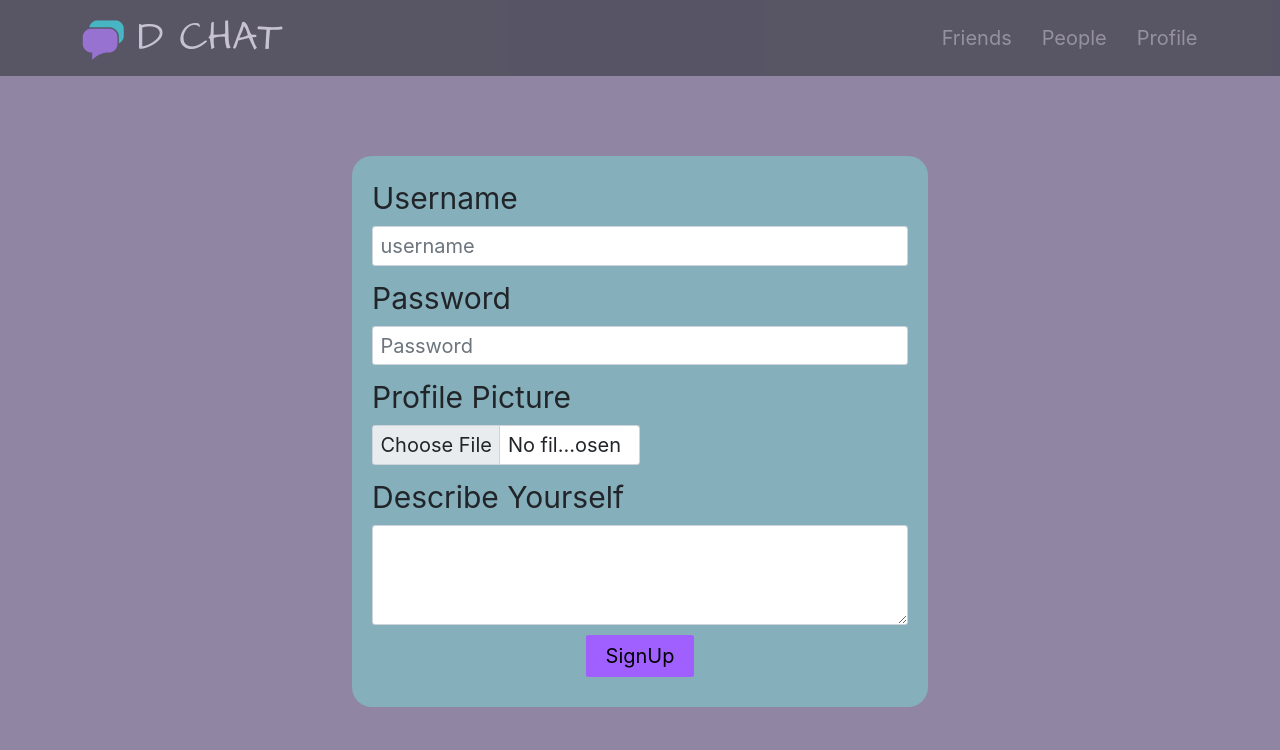
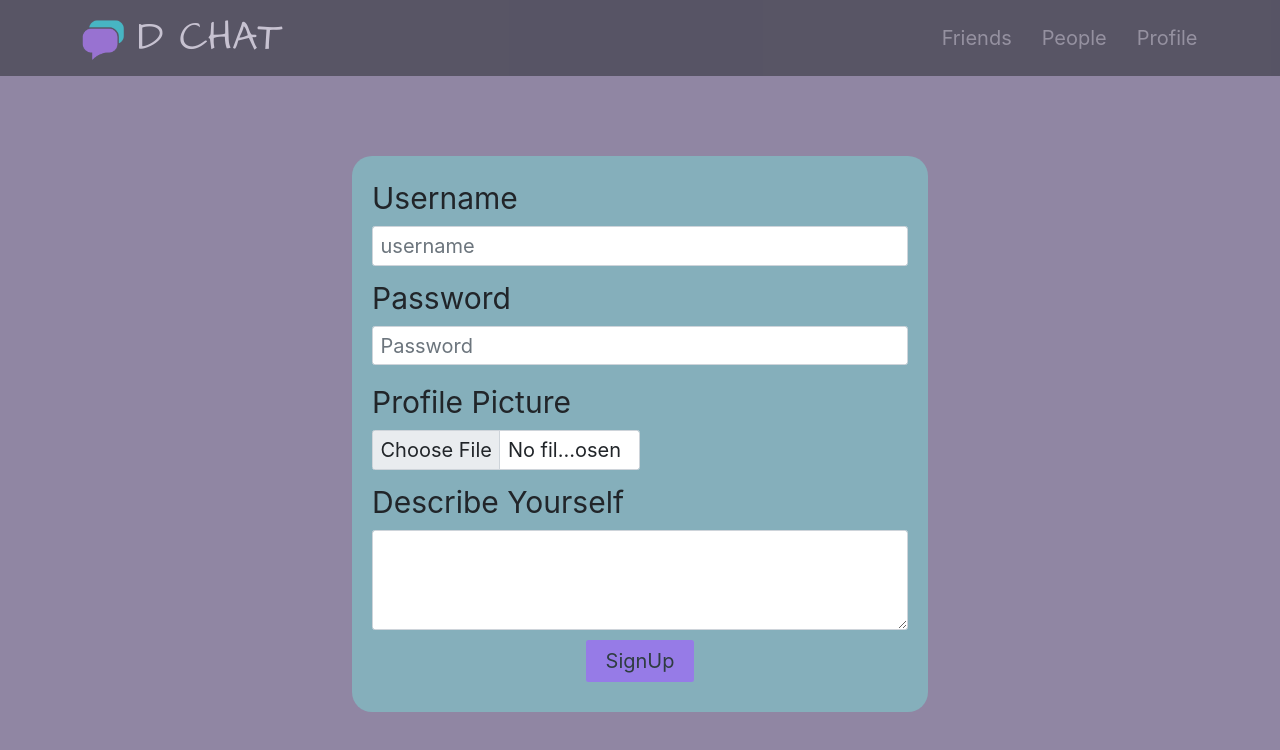
Before and after one commit to DhirajsGithub/dchat, a React (Create React App) app: page / in a window 1280 px wide. Both pictures are taken after a click on the button "SignUp". Shown: the top 750 px of the page. Built offline with nearby package versions, Linux system fonts and the light colour scheme; no server answers.

Commit message:
authentication is done using md5 hash

```diff
--- a/package.json
+++ b/package.json
@@ -8,6 +8,7 @@
     "@testing-library/react": "^13.3.0",
     "@testing-library/user-event": "^13.5.0",
     "bootstrap": "^5.1.3",
+    "md5": "^2.3.0",
     "react": "^18.2.0",
     "react-bootstrap": "^2.4.0",
     "react-dom": "^18.2.0",
--- a/src/App.js
+++ b/src/App.js
@@ -9,23 +9,15 @@ import { useDispatch, useSelector }  from 'react-redux';
 
 function App() {
   const dispatch = useDispatch();
-  // const usersData = useSelector((state)=> state.users.users)
-  // const dataFetched = useSelector((state)=>state.users.dataFetched);
-  // console.log(dataFetched)
-  // console.log(usersData);
-  const [modalOverlay, setModalOverlay] = useState(true);
+  const isUserNamePresent = useSelector((state)=> state.users.isUsernamePresent)
+  const isPasswordMatched = useSelector((state)=> state.users.isPasswordMatched)
   const [loading, setLoading] = useState(false);
-  const handleModalOverlay = (signUpDetails) => {
-    setModalOverlay(false);
-    // console.log(signUpDetails)
-    // setDetails(signUpDetails);
 
-  };
 
   useEffect(() => {
+    console.log("users fetched")
     dispatch(fetchUsersData());
-
-  }, [])
+  }, [dispatch, loading])
 
 
 
@@ -44,12 +36,15 @@ function App() {
 
 }
 
+const basicForm  = (<BasicForm sendUsersData={addUsersData} loading={loading} />)
+
+
   return (
     <Fragment>
-      <Header modalOverlay={modalOverlay} />
+      <Header />
       {loading && <h1>Loading...</h1>}
-      <BasicForm handleModalOverlay={handleModalOverlay} sendUsersData={addUsersData} />
       {/* <Auth signUpDetails={details}  /> */}
+      {!isUserNamePresent && !isPasswordMatched && basicForm}
     </Fragment>
   );
 }
--- a/src/Components/Layouts/Header.js
+++ b/src/Components/Layouts/Header.js
@@ -2,10 +2,13 @@ import React from 'react'
 import { Navbar, Nav, Container, Figure  } from 'react-bootstrap';
 import classes from './Header.module.css';
 import logo from  "./smallLogo.png";
+import { useSelector } from 'react-redux';
 
 const Header = (props) => {
+  const isUserNamePresent = useSelector((state)=> state.users.isUsernamePresent)
+  const isPasswordMatched = useSelector((state)=> state.users.isPasswordMatched)
   return (
-<Navbar className={`${classes.header} ${props.modalOverlay ? classes.modalOverlay : ""}` } collapseOnSelect expand="lg" bg="dark" variant="dark">
+<Navbar className={`${classes.header} ${!isUserNamePresent && !isPasswordMatched  ? classes.modalOverlay : ""}` } collapseOnSelect expand="lg" bg="dark" variant="dark">
   <Container>
 
   <Navbar.Brand href="/" style={{marginBottom: '-16px'}}>
--- a/src/Components/UI/BasicForm.js
+++ b/src/Components/UI/BasicForm.js
@@ -1,83 +1,179 @@
 import React, { useState, useRef, Fragment } from "react";
 import classes from "./BasicForm.module.css";
 import { FloatingLabel, Form, Button, Figure } from "react-bootstrap";
-import { useDispatch, useSelector }  from 'react-redux';
-
+import { useDispatch, useSelector } from "react-redux";
+import { usersActions } from "../store/auth-slice";
+const md5 = require('md5')
 
 function BasicForm(props) {
-  const usersData = useSelector((state)=> state.users.users)
-  const dataFetched = useSelector((state)=>state.users.dataFetched);
+  const isUserNamePresent = useSelector((state)=> state.users.isUsernamePresent)
+  const isPasswordMatched = useSelector((state)=> state.users.isPasswordMatched)
+
+  const dispatch = useDispatch();
+  const usersData = useSelector((state) => state.users.users);
+  const dataFetched = useSelector((state) => state.users.dataFetched);
 
   const [isSignUp, setIsSignUp] = useState(false);
+  const [isLogIn, setIsLogIn] = useState(false);
   const [signUpLogin, setSignUpLogin] = useState(true);
   const usernameRef = useRef();
   const passwordRef = useRef();
   const describeRef = useRef();
+  const [changeUsername, setChangeUsername] = useState(false);
+  const [changePassword, setChangePassword] = useState(false);
+  const [changeDescribe, setChangeDescribe] = useState(false);
+  // const [sgnDisable, setsgnDisable] = useState(true);
 
   const isValid = (value) => value.trim().length > 5;
-  const isDescribeValid = (value) => value.trim().length > 19;
+  const isDescribeValid = (value) => value.trim().length > 30;
 
   let formIsValid = false;
 
   const handleFormSubmit = (event) => {
     event.preventDefault();
+    setIsLogIn(true);
+    let enternedUsername = usernameRef.current.value;
+    let enternedpassword = passwordRef.current.value;
+
+    if (isValid(enternedUsername) && isValid(enternedpassword)) {
+      formIsValid = true;
+    }
+
+    // checkign the login credentials
+    if (dataFetched) {
+      const isUserNamePresent = usersData.some((user) => {
+        return user.username == enternedUsername;
+      });
+      enternedpassword = md5(enternedpassword);
+      const isPasswordPresent = usersData.some((user) => {
+        return user.password == enternedpassword;
+      });
+      if (isUserNamePresent && isPasswordPresent) {
+        console.log("both present")
+        dispatch(
+          usersActions.getUsers({
+            users: usersData || [],
+            isUsernamePresent: true,
+            dataFetched: dataFetched,
+            isPasswordMatched: true,
+          })
+        );
+      }
+      console.log("finding user name in database " + isUserNamePresent);
+      console.log("finding password in database " + isPasswordPresent);
+    }
+    if (formIsValid) {
+      console.log("shit");
       setSignUpLogin(false);
-    props.handleModalOverlay();
-
+    }
   };
   const handleSignUp = () => {
     setIsSignUp(true);
+    setIsLogIn(false)
+  };
+  const handleUsernameChange = (event) => {
+    const username = event.target.value;
+    if (isValid(username)) {
+      setChangeUsername(true);
+    } else {
+      setChangeUsername(false);
+    }
+  };
+  const handlePasswordChange = (event) => {
+    const pass = event.target.value;
+    if (isValid(pass)) {
+      setChangePassword(true);
+    } else {
+      setChangePassword(false);
+    }
+  };
+  const handleDescribeChange = (event) => {
+    const pass = event.target.value;
+    if (isDescribeValid(pass)) {
+      setChangeDescribe(true);
+    } else {
+      setChangeDescribe(false);
+    }
   };
 
-  const handleSignUpData = (event) =>{
+  const handleSignUpData = (event) => {
     const enternedUsername = usernameRef.current.value;
     const enternedpassword = passwordRef.current.value;
     const enternedDescribe = describeRef.current.value;
 
-    if(isValid(enternedUsername) && isValid(enternedpassword) && isDescribeValid(enternedDescribe)){
+    if (
+      isValid(enternedUsername) &&
+      isValid(enternedpassword) &&
+      isDescribeValid(enternedDescribe)
+    ) {
       formIsValid = true;
     }
-    if(!formIsValid){
-      alert("please enter a valid email 📧 and strong 💪 password 🎫 and describe yourself 💩 🐵 🐒 in atleast 20 words")
+    if (!formIsValid) {
+      alert(
+        "please enter a valid email 📧 and strong 💪 password 🎫 and describe yourself 💩 🐵 🐒 in atleast 20 words"
+      );
       return;
     }
     const details = {
-      username : enternedUsername,
-      password : enternedpassword,
-      describe : enternedDescribe,
-      profile : null,
-    }
+      username: enternedUsername,
+      password: md5(enternedpassword),
+      describe: enternedDescribe,
+      profile: null,
+    };
+    if (dataFetched) {
+      const isUserNamePresent = usersData.some((user) => {
+        return user.username == enternedUsername;
+      });
+      console.log(
+        "Signing in ...finding user name in database " + isUserNamePresent
+      );
+      if (!isUserNamePresent) {
+        props.sendUsersData(details);
+        // if(!props.loading){
+        //   window.location.reload();
+        //   console.log("shit")
+        // }
         setIsSignUp(false);
         setSignUpLogin(false);
-    props.handleModalOverlay(details);
-    if(dataFetched){
-      const isUserNamePresent = usersData.some((user)=>{
-        return (
-          user.username == enternedUsername
-        )
-      })
-      console.log('finding user name in database '+isUserNamePresent)
-      if(!isUserNamePresent){
-        props.sendUsersData(details);
-
+      } else {
+        alert("The username is already used !!!!");
       }
     }
+  };
+
+  return (
+    <React.Fragment>
 
 
-  }
+    <Form onSubmit={handleFormSubmit} className={classes.form}>
+    {isLogIn && !isUserNamePresent && !isPasswordMatched && <p style={{color: 'red', fontSize:'1.5rem'}} >Username and Password doesn't match !</p>}
 
-
-
-  return (
-    <Form onSubmit={handleFormSubmit} className={classes.form}>
       <Form.Group className="mb-3" controlId="formBasicPassword">
         <Form.Label>Username</Form.Label>
-        <Form.Control type="text" placeholder="username" ref={usernameRef} />
+        <Form.Control
+        className={`${isLogIn && !isUserNamePresent && !isPasswordMatched ? classes.invalidCredentials: '' }`}
+          onChange={handleUsernameChange}
+          autoComplete="off"
+          type="text"
+          placeholder="username"
+          ref={usernameRef}
+          onFocus = {()=>{
+            setIsLogIn(false)
+          }}
+        />
       </Form.Group>
-
-      <Form.Group className="mb-3" controlId="formBasicEmail">
+      <Form.Group className="mb-4" controlId="formBasicEmail">
         <Form.Label>Password</Form.Label>
-        <Form.Control type="password" placeholder="Password" ref={passwordRef} />
+        <Form.Control
+        className={`${isLogIn && !isUserNamePresent && !isPasswordMatched ? classes.invalidCredentials: '' }`}
+          type="password"
+          placeholder="Password"
+          ref={passwordRef}
+          onChange={handlePasswordChange}
+          onFocus = {()=>{
+            setIsLogIn(false)
+          }}
+        />
       </Form.Group>
 
       {isSignUp && (
@@ -96,42 +192,58 @@ function BasicForm(props) {
                 placeholder="kjfdsa"
                 ref={describeRef}
                 style={{ height: "100px" }}
-
+                onChange={handleDescribeChange}
               />
             </FloatingLabel>
           </Form.Group>
         </React.Fragment>
       )}
       <div className={classes.btns}>
-
-     { !isSignUp && <React.Fragment>
+        {!isSignUp && (
+          <React.Fragment>
             <Button
-          style={{ backgroundColor: "#00e4e3", border: "2px solid #00e4e3" }}
+              disabled={!changePassword || !changeUsername}
+              style={{
+                backgroundColor: "#00e4e3",
+                border: "2px solid #00e4e3",
+                // cursor : lgnDisable ? 'not-allowed' : 'pointer'
+              }}
               type="submit"
               variant="primary"
             >
               Login
             </Button>
-        <span style={{color: 'rgb(100, 150, 160)'}}>|</span>
+            <span style={{ color: "rgb(100, 150, 160)" }}>|</span>
             <Button
-          style={{ backgroundColor: "#a060ff", border: "2px solid #a060ff" }}
+              style={{
+                backgroundColor: "#a060ff",
+                border: "2px solid #a060ff",
+                // cursor :isSignUp && sgnDisable ? 'not-allowed' : 'pointer'
+              }}
               type="button"
               onClick={handleSignUp}
               variant="info"
             >
               SignUp
             </Button>
-        </React.Fragment>}
-        {isSignUp && <Button
+          </React.Fragment>
+        )}
+        {isSignUp && (
+          <Button
+            disabled={
+              !isSignUp || !changePassword || !changeUsername || !changeDescribe
+            }
             style={{ backgroundColor: "#a060ff", border: "2px solid #a060ff" }}
             type="button"
             onClick={handleSignUpData}
             variant="info"
           >
             SignUp
-        </Button>}
+          </Button>
+        )}
       </div>
     </Form>
+    </React.Fragment>
   );
 }
 
--- a/src/Components/UI/BasicForm.module.css
+++ b/src/Components/UI/BasicForm.module.css
@@ -44,6 +44,10 @@
     transform: scale(1.1);
     /* box-shadow: 0 0 0 blue !important; */
 }
+.invalidCredentials {
+    border: 1px solid red;
+    background-color: rgb(249, 109, 109);
+}
 
 @media (min-width: 600px) and (max-width: 1000px){
     .form{
--- a/src/Components/store/auth-actions.js
+++ b/src/Components/store/auth-actions.js
@@ -32,6 +32,7 @@ export const fetchUsersData = ()=>{
                     users : usersArray || [],
                     isUsernamePresent : false,
                     dataFetched : dataFetching,
+                    isPasswordMatched : false,
                 })
             )
         } catch (error) {
--- a/src/Components/store/auth-slice.js
+++ b/src/Components/store/auth-slice.js
@@ -4,6 +4,7 @@ const initialState = {
     users : [{'name': 'shit'}],
     isUsernamePresent : false,
     dataFetched : false,
+    isPasswordMatched: false,
 
 }
 
@@ -15,6 +16,7 @@ const userSlice = createSlice({
             state.users = actions.payload.users;
             state.isUsernamePresent = actions.payload.isUsernamePresent;
             state.dataFetched = actions.payload.dataFetched;
+            state.isPasswordMatched = actions.payload.isPasswordMatched;
         }
     }
 })
```
Also changed, not shown: 1 other file (tests, documents, lock files or other folders). Lines whose indentation alone changed are shown as unchanged.
